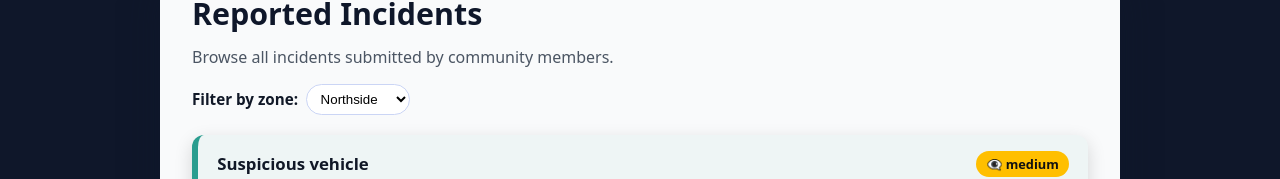
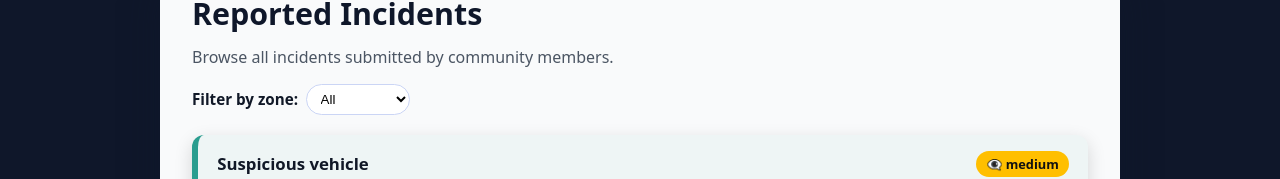
Before and after one commit to aboyd92-ai/project-watchtower-1, a React (Vite) app in the folder my-react-app/: page /reported-incidents in a window 1280 px wide. Shown: the part 126-305 px from the top of the page. Built offline with nearby package versions, Linux system fonts and the light colour scheme.

Commit message:
Edited my Zone feature and included an all option instead of just selected 1 zone

```diff
--- a/my-react-app/src/components/ZoneFilter.jsx
+++ b/my-react-app/src/components/ZoneFilter.jsx
@@ -1,4 +1,4 @@
-const ZONES = ["Northside", "Southside", "Eastside", "Westside", "Downtown"];
+const ZONES = ["All", "Northside", "Southside", "Eastside", "Westside", "Downtown"];
 
 export default function ZoneFilter({ selectedZone, onChange }) {
     return (
@@ -6,7 +6,7 @@ export default function ZoneFilter({ selectedZone, onChange }) {
             <label> Filter by zone:</label>
             <select value={selectedZone} onChange={e => onChange(e.target.value)}>
                 {ZONES.map(zone => (
-                    <option key={zone} value={zone}>{zone}</option>
+                    <option key={zone || "none"} value={zone}>{zone}</option>
                 ))}
             </select>
         </div>
```
